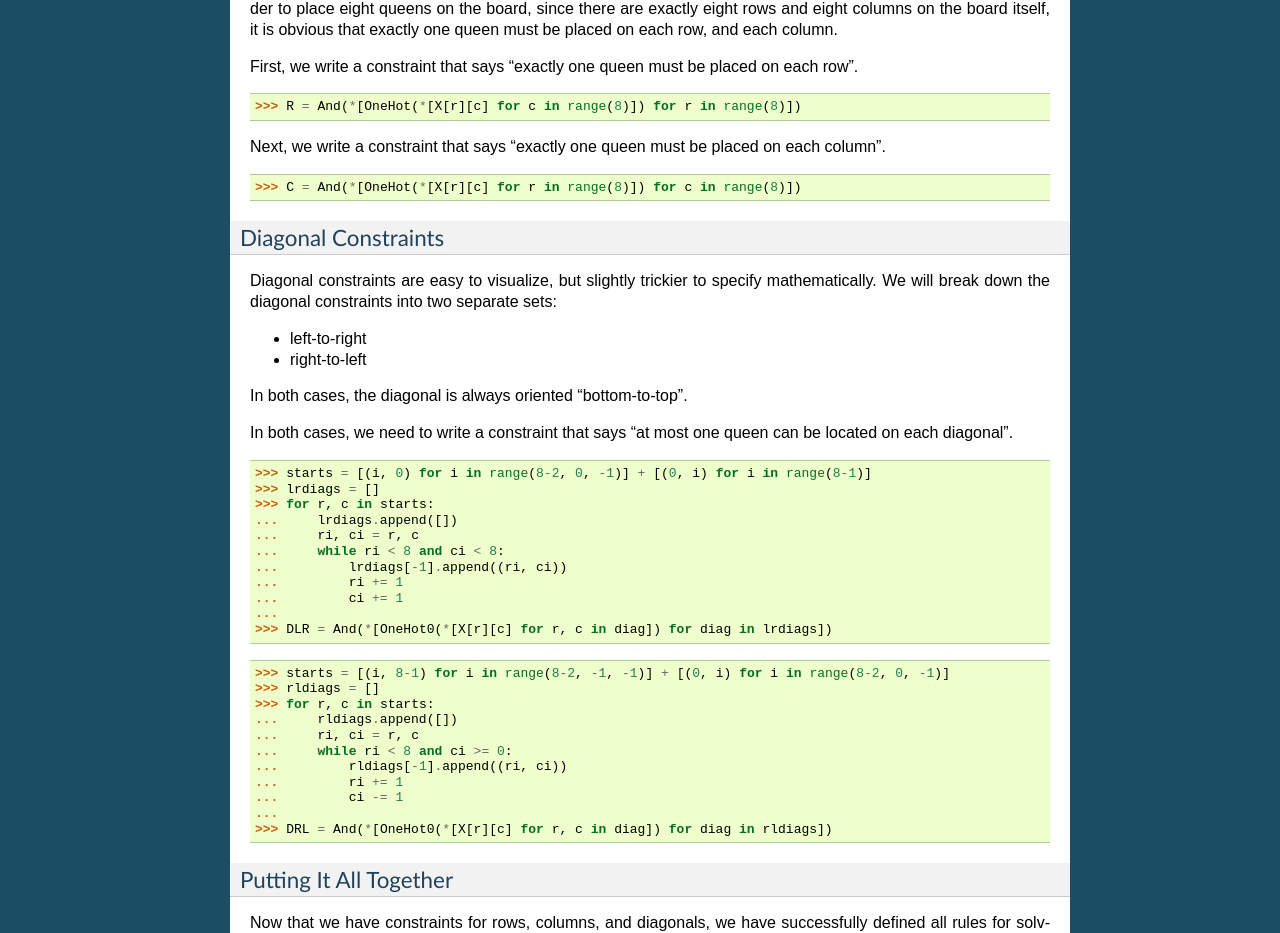
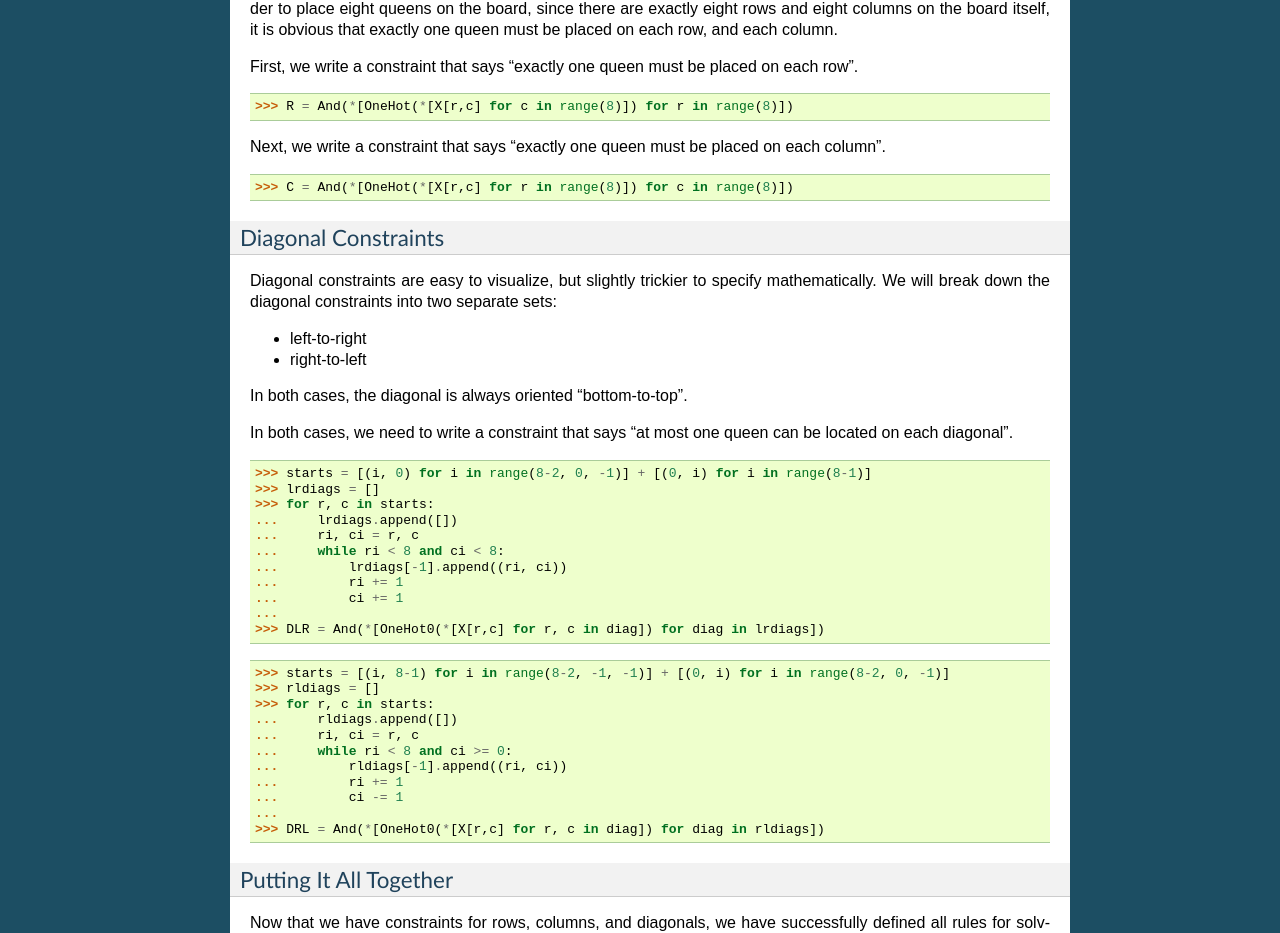
Before and after one commit to cjdrake/pyeda, a Sphinx documentation site: the page built from doc/source/queens.rst, in a window 1280 px wide and 1400 px high, scrolled down 457 px. Shown: the part 161-1094 px from the top of the window. Built offline with Sphinx 7.4.7, drawn with Linux system fonts in a browser that asks for light colours.

```diff
--- a/doc/source/queens.rst
+++ b/doc/source/queens.rst
@@ -48,14 +48,14 @@ First, we write a constraint that says
 
 ::
 
-   >>> R = And(*[OneHot(*[X[r][c] for c in range(8)]) for r in range(8)])
+   >>> R = And(*[OneHot(*[X[r,c] for c in range(8)]) for r in range(8)])
 
 Next, we write a constraint that says
 "exactly one queen must be placed on each column".
 
 ::
 
-   >>> C = And(*[OneHot(*[X[r][c] for r in range(8)]) for c in range(8)])
+   >>> C = And(*[OneHot(*[X[r,c] for r in range(8)]) for c in range(8)])
 
 Diagonal Constraints
 --------------------
@@ -83,7 +83,7 @@ In both cases, we need to write a constraint that says
    ...         ri += 1
    ...         ci += 1
    ...
-   >>> DLR = And(*[OneHot0(*[X[r][c] for r, c in diag]) for diag in lrdiags])
+   >>> DLR = And(*[OneHot0(*[X[r,c] for r, c in diag]) for diag in lrdiags])
 
 ::
 
@@ -97,7 +97,7 @@ In both cases, we need to write a constraint that says
    ...         ri += 1
    ...         ci -= 1
    ...
-   >>> DRL = And(*[OneHot0(*[X[r][c] for r, c in diag]) for diag in rldiags])
+   >>> DRL = And(*[OneHot0(*[X[r,c] for r, c in diag]) for diag in rldiags])
 
 Putting It All Together
 -----------------------
@@ -131,7 +131,7 @@ ASCII:
    ...     chars = list()
    ...     for r in range(8):
    ...         for c in range(8):
-   ...             if point[X[r][c]]:
+   ...             if point[X[r,c]]:
    ...                 chars.append("Q")
    ...             else:
    ...                 chars.append(".")
```
